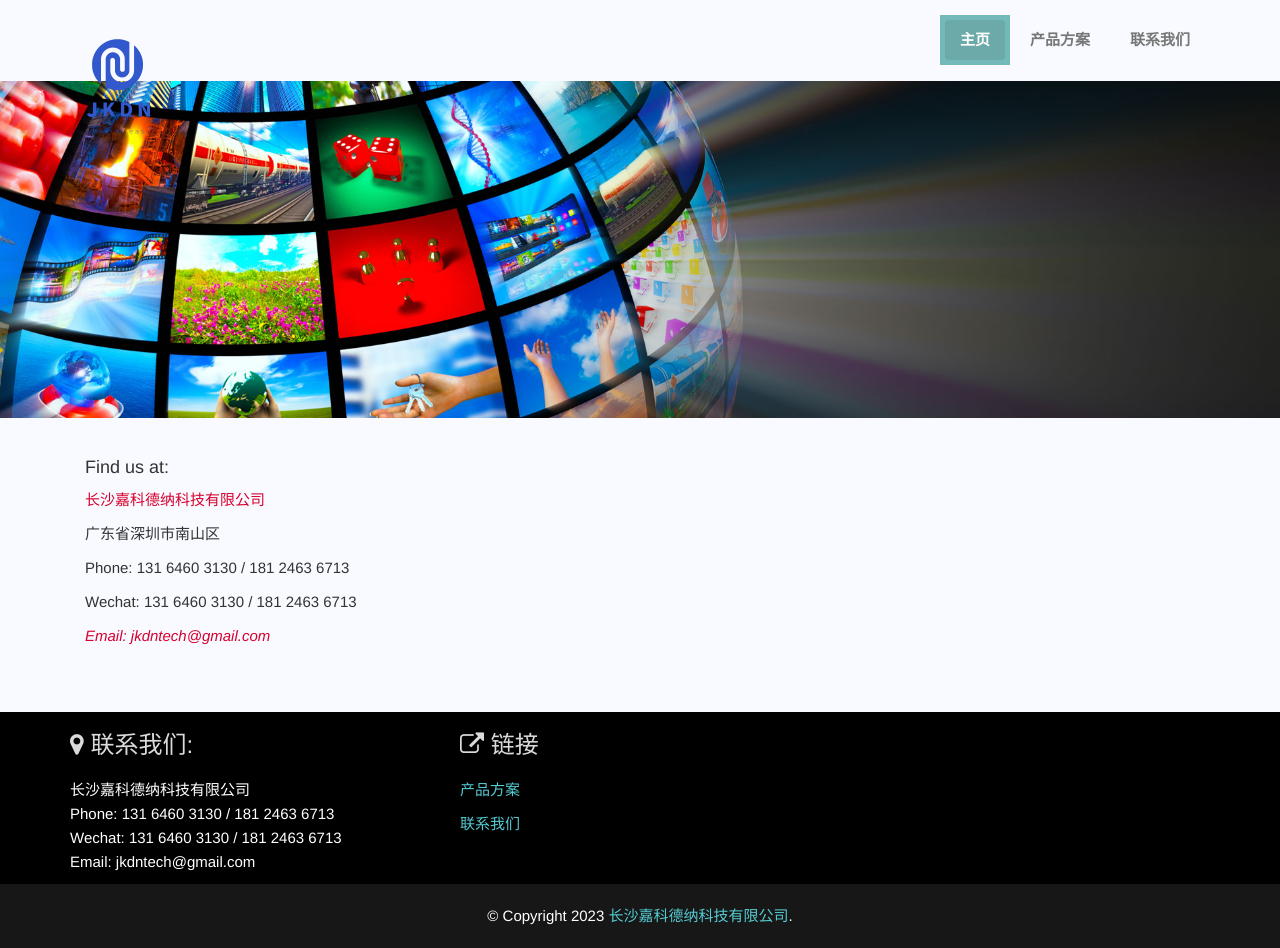
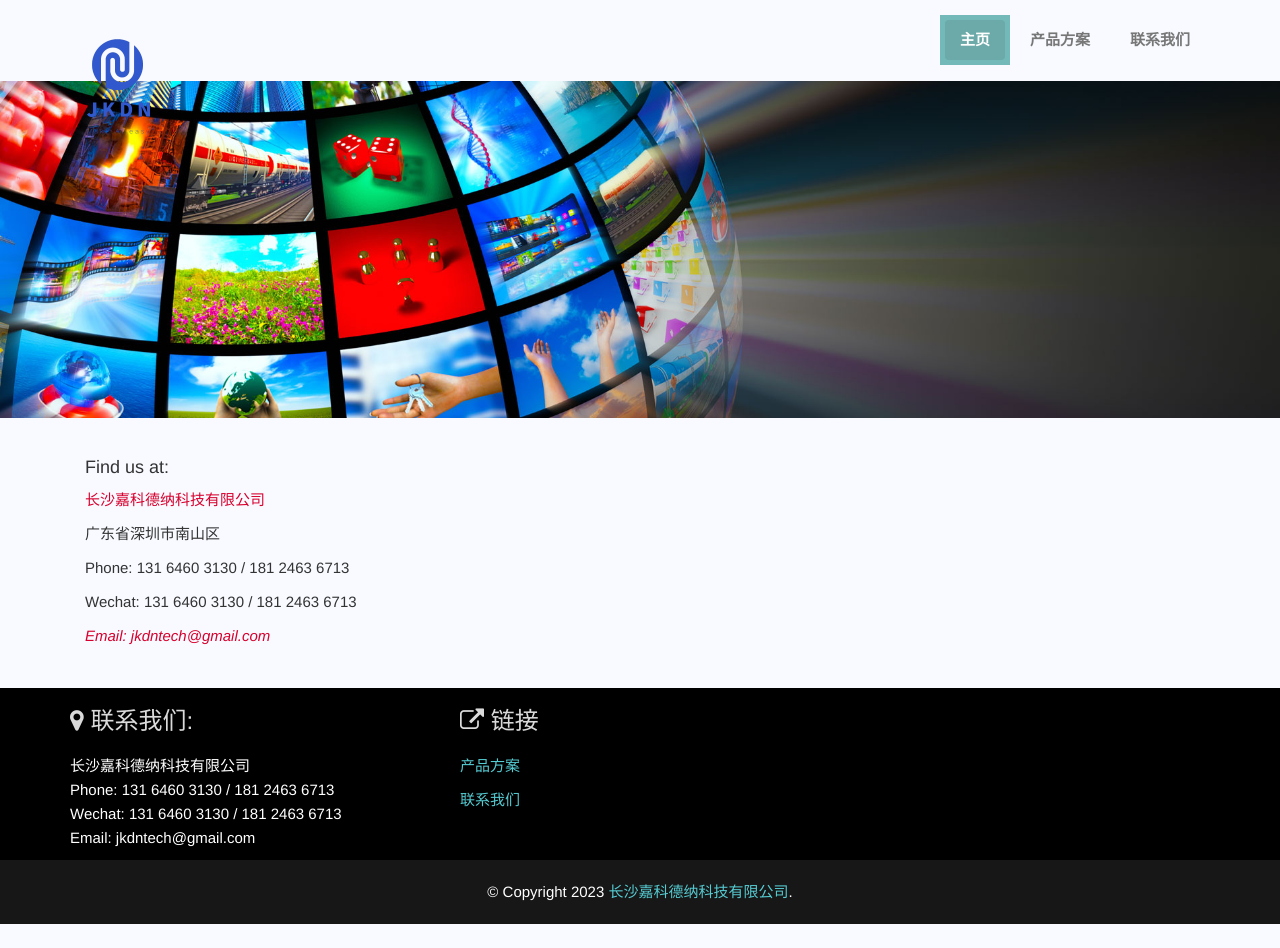
Before and after one commit to JKDN-Tech/JKDN-Tech.github.io, a Jekyll site: the page built from contact.html, in a window 1280 px wide. Built offline with Jekyll 4.4.1, drawn with Linux system fonts in a browser that asks for light colours; after the commit the page ends 924 px from its top, so only the background shows below that.

Commit message:
auto update

```diff
--- a/contact.html
+++ b/contact.html
@@ -19,8 +19,7 @@ published: true
         <p>Phone: {{ site.telephone_number }}</p>
         <p>Wechat: {{ site.telephone_number }}</p>
 
-        <em class="block-author">Email: {{ site.company_email }}</em> <br>
-        <br>
+        <em class="block-author">Email: {{ site.company_email }}</em>
         <!-- p class="lead">Social Link</p><hr>
         <div class="col-lg-3 col-md-3 col-sm-3 col-xs-12">
           <a href="#"><img src="assets/img/social-icons/btn_skype.png" alt="Skype"></a>
```
